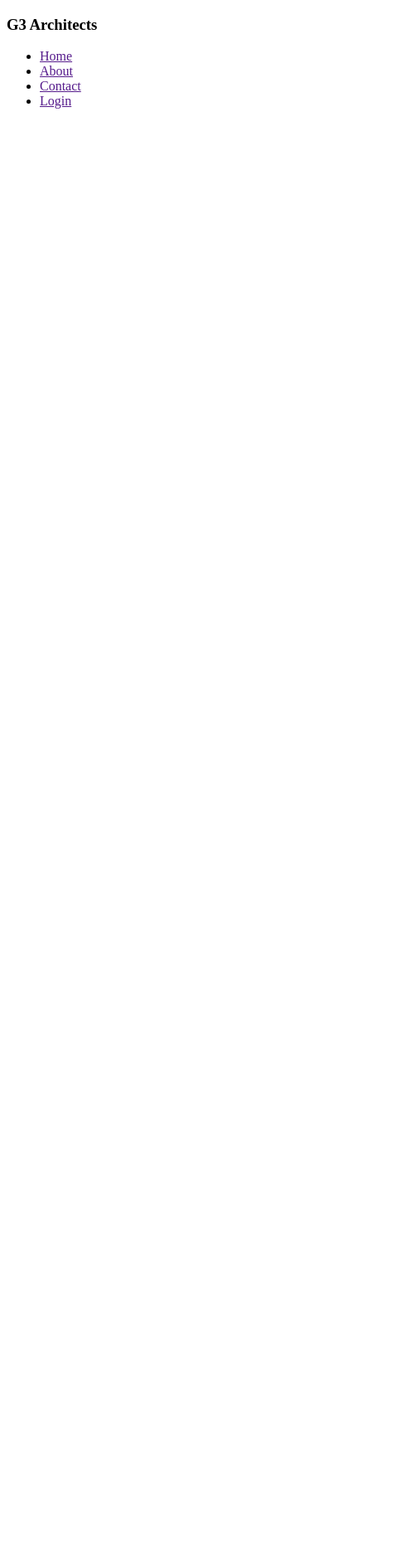
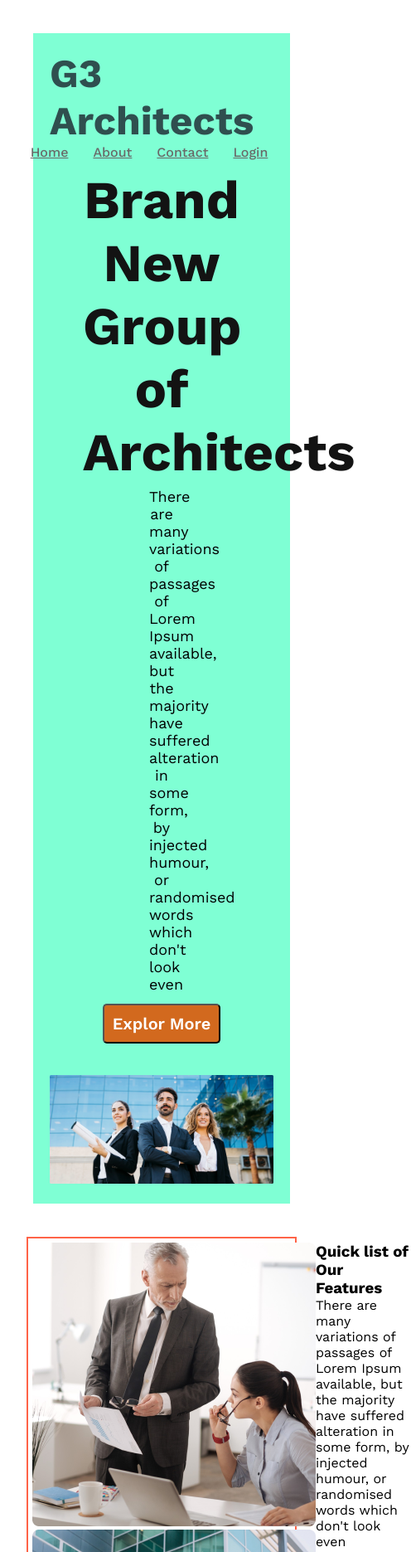
Before and after one commit to Nfnshakila/First-Asssignment, a plain HTML site: page index.html in a window 390 px wide. Shown: the top 1871 px of the page at 83% size, 496 px wide, since content can reach past the window. Before the commit the page ends 844 px from the top, so only its background shows below. Drawn offline with nearby package versions, Linux system fonts and the light colour scheme.

Commit message:
addednew code

```diff
--- a/index.html
+++ b/index.html
@@ -4,11 +4,13 @@
     <meta charset="UTF-8">
     <meta name="viewport" content="width=device-width, initial-scale=1.0">
     <title>G3 Architects</title>
+    <link rel="stylesheet" href="styles/architect.css">
+    <link rel="stylesheet" href="images/">
 </head>
 <body>
     <header>
         <nav>
-    <h3>G3 Architects</h3>
+    <h3 class="nav-title">G3 Architects</h3>
     <ul>
         <li><a href="">Home</a></li>
         <li><a href="">About</a></li>
@@ -16,10 +18,33 @@
         <li><a href="">Login</a></li>
     </ul>
 </nav>
+<div class="banner"><div class="banner-content">
+    <h1 class="banner-title">Brand New
+        Group of Architects
+        </h1>
+        <p class="banner-discription">
+            There are many variations of passages of Lorem Ipsum available, but the majority have suffered alteration in some form, by injected humour, or randomised words which don't look even
+        </p>
+        <button class="btn-primary">Explor More</button></div>
+        <div class="img-banner"><img src="images/banner.png" alt=""></div>
+
+    </div>
 
 </header>
 <main>
+<section class="teams-container">
+    <div class="teams-img-container">
+        <div><img src="images/team1.png" alt=""></div>
+        <div><img src="images/team2.png" alt=""></div>
+        <div><img src="images/team3.png" alt=""></div>
+        <div><img src="images/team4.png" alt=""></div>
 
+    </div>
+    <div class="teams-content">
+    <h3 class="teams-title">Quick list of Our Features</h3>
+    <p class="teams-description">There are many variations of passages of Lorem Ipsum available, but the majority have suffered alteration in some form, by injected humour, or randomised words which don't look even</p>
+    <button class="btn-primary">Explore More</button></div>
+</section>
 </main>
 <footer>
 
--- a/styles/architect.css
+++ b/styles/architect.css
@@ -3,3 +3,126 @@
 *{
   font-family: 'Work Sans', sans-serif;
 }
+*{
+    margin: 0;
+    padding: 0;
+}
+header{
+    background-color: aquamarine;
+    /* max-width: 1200PX; */
+    padding: 50px 100px;
+    margin: 40px 40px;
+}
+nav{
+    display: flex;
+    justify-content: space-between;
+    align-items: center;
+
+}
+.nav-title{
+font-size: 3rem;
+font-weight: 700;
+color: darkslategray;
+}
+nav > ul{
+    display: flex;
+
+}
+nav li{
+    list-style: none;
+    margin-right: 30px;
+    font-weight: 500;
+    font-size: 1rem;
+
+}
+nav li a{
+    color: dimgray;
+}
+.banner-title{
+    color: var(--Dark-01, #131313);
+    padding: 20px 200px;
+    font-size: 64px;
+    font-weight: 700;
+
+}
+.banner-content{
+/* max-width: 1100px; */
+text-align: center;
+margin: 10px 20px;
+/* padding: 0 80px; */
+}
+.banner-discription{
+    text-align: center;
+    font-size: 18px;
+    font-weight: 300;
+    padding: 5px 100px
+}
+.btn-primary{
+   background-color: chocolate;
+   color: #FFF;
+   border-radius: 5px;
+   text-align: center;
+   padding: 10px 10px;
+   margin: 8px;
+   font-size: 20px;
+   font-weight: 600;
+   cursor: pointer;
+}
+.img-banner img{
+    margin-top: 20px;
+width: 100%;
+/* padding: 50PX; */
+
+}
+main{
+max-width: 1440px;
+
+}
+.teams-container{
+  border: 2px solid tomato;
+  width: 80%;
+  margin: 0 auto;
+  padding: 5px;
+  display: flex;
+  justify-content: space-between;
+
+}
+/* .teams-container img{
+    display: flex;
+}
+
+}
+.teams-title{
+    width: 460px;
+    font-size: 45px;
+    font-weight: 500;
+}
+.teams-description{
+    /* width: 530px; */
+
+/* .teams-content{
+    text-align: start;
+    width: 1900px;
+    margin-top: 300px;
+    margin-left: 50px;
+} */ */
+.teams-img-container{
+    border: 2px solid tomato;
+}
+/* responsive */
+@media screen and (max-width:576px){
+   header{
+    padding: 20px;
+   }
+   nav{
+    flex-direction: column;
+   }
+   .banner-title{
+    padding: 0px 20px;
+   }
+}
+@media screen and (min-width:576px) and (max-width:992px) {
+  nav{
+    flex-direction: column;
+  }
+}
```
